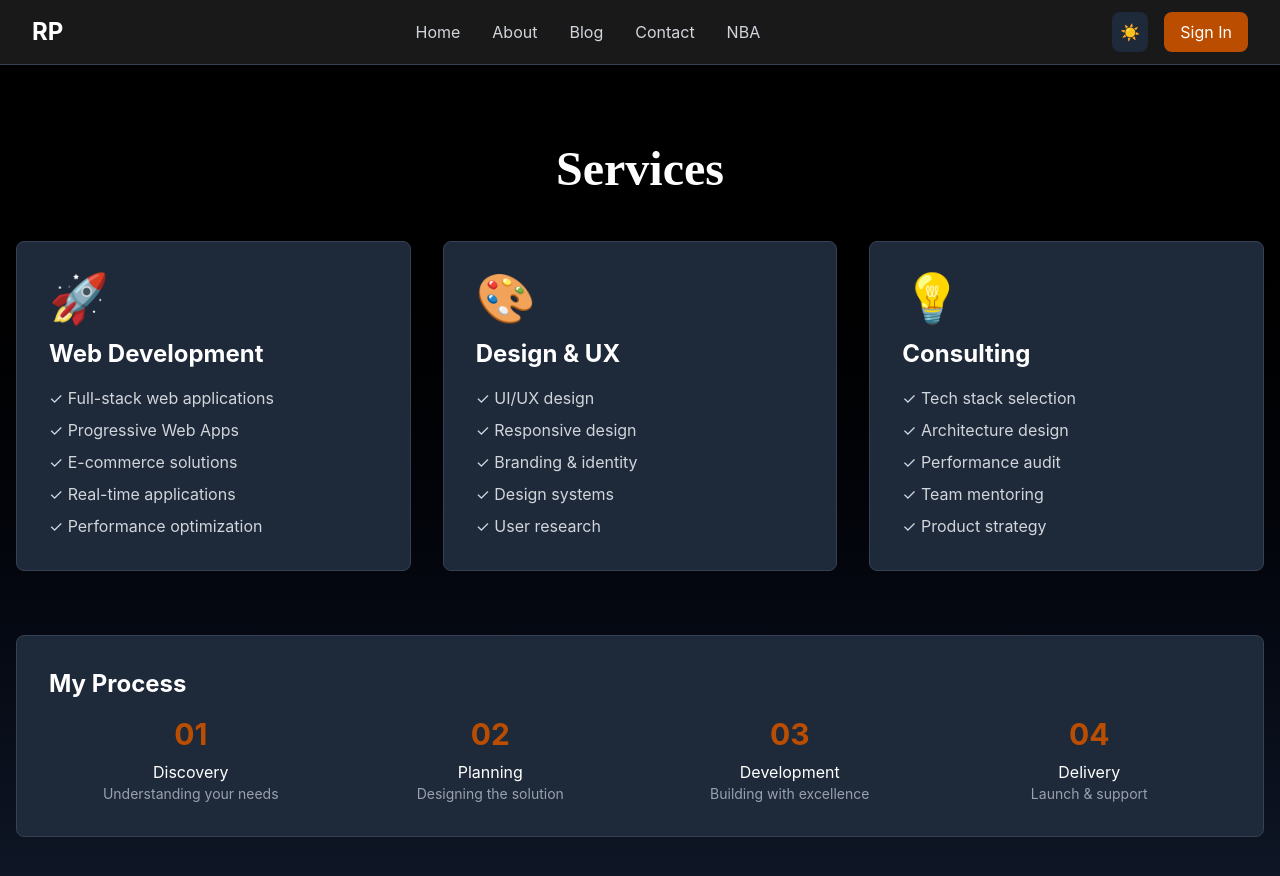
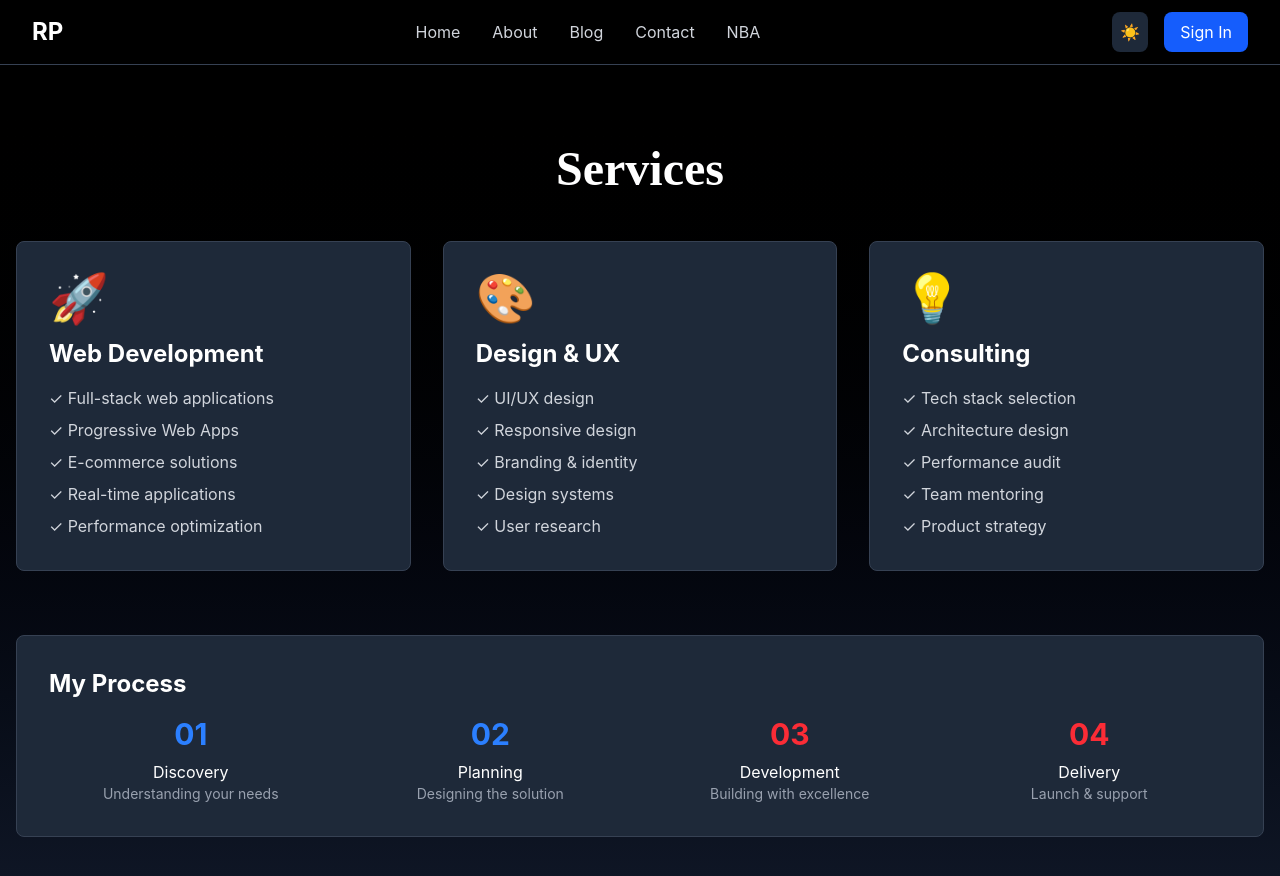
Before and after one commit to RohilParuchuri/Rohilp, a Next.js app: page /services in a window 1280 px wide. Shown: the top 876 px of the page. Built offline with nearby package versions, Linux system fonts and the light colour scheme; no server answers.

Commit message:
Force dark mode and change colors to black with blue/red accents, make name white

```diff
--- a/src/app/blog/page.tsx
+++ b/src/app/blog/page.tsx
@@ -54,7 +54,7 @@ export default function Blog() {
           {stories.map((story) => (
             <article
               key={story.title}
-              className="bg-gray-800 p-8 rounded-lg border border-gray-700 hover:border-amber-600/70 transition"
+              className="bg-gray-800 p-8 rounded-lg border border-gray-700 hover:border-blue-500/70 transition"
             >
               <div className="flex items-center justify-between flex-wrap gap-2 mb-3">
                 <p className="text-gray-400 text-sm">{story.date}</p>
@@ -62,7 +62,7 @@ export default function Blog() {
                   {story.tags.map((tag) => (
                     <span
                       key={tag}
-                      className="text-xs px-3 py-1 rounded-full bg-amber-700/15 text-amber-200 border border-amber-700/30"
+                      className="text-xs px-3 py-1 rounded-full bg-blue-500/15 text-blue-200 border border-blue-500/30"
                     >
                       {tag}
                     </span>
@@ -77,7 +77,7 @@ export default function Blog() {
                   <a
                     key={action.label}
                     href={action.href}
-                    className="px-4 py-2 rounded-lg bg-amber-700 hover:bg-amber-600 text-white text-sm transition"
+                    className="px-4 py-2 rounded-lg bg-blue-600 hover:bg-blue-500 text-white text-sm transition"
                   >
                     {action.label}
                   </a>
--- a/src/app/dashboard/page.tsx
+++ b/src/app/dashboard/page.tsx
@@ -138,16 +138,16 @@ export default function DashboardPage() {
             <p className="text-gray-300 text-sm mt-4">Member since today</p>
           </div>
 
-          <div className="bg-gray-800 p-8 rounded-lg border border-gray-700 hover:border-amber-600 transition">
+          <div className="bg-gray-800 p-8 rounded-lg border border-gray-700 hover:border-blue-500 transition">
             <h3 className="text-gray-400 text-sm mb-2">Quick Links</h3>
             <div className="space-y-2 mt-4">
-              <Link href="/" className="block text-amber-300 hover:text-amber-200 text-sm transition">
+              <Link href="/" className="block text-blue-400 hover:text-blue-300 text-sm transition">
                 → Back to Home
               </Link>
-              <Link href="/about" className="block text-amber-300 hover:text-amber-200 text-sm transition">
+              <Link href="/about" className="block text-blue-400 hover:text-blue-300 text-sm transition">
                 → About Me
               </Link>
-              <Link href="/dashboard/volleyball" className="block text-amber-300 hover:text-amber-200 text-sm transition">
+              <Link href="/dashboard/volleyball" className="block text-blue-400 hover:text-blue-300 text-sm transition">
                 → Volleyball Challenge
               </Link>
             </div>
@@ -172,7 +172,7 @@ export default function DashboardPage() {
           </div>
         </div>
 
-        <div className="bg-gradient-to-r from-[#2a1f1a] via-[#1a1410] to-[#1f1410] p-8 rounded-2xl border border-amber-800/50 shadow-[0_20px_60px_-25px_rgba(180,83,9,0.45)] mb-4">
+        <div className="bg-gradient-to-r from-[#001a3d] via-[#0d0d0d] to-[#1a0000] p-8 rounded-2xl border border-blue-700/50 shadow-[0_20px_60px_-25px_rgba(37,99,235,0.45)] mb-4">
           <div className="flex justify-between items-center gap-4 flex-wrap mb-6">
             <div>
               <p className="text-xs uppercase tracking-[0.2em] text-indigo-300/70 mb-2">Curated Weekly</p>
--- a/src/app/globals.css
+++ b/src/app/globals.css
@@ -6,19 +6,12 @@
   --foreground: #ffffff;
 }
 
-@media (prefers-color-scheme: light) {
-  :root {
-    --background: #ffffff;
-    --foreground: #000000;
-  }
-}
-
 html {
   color-scheme: dark;
 }
 
 html.light {
-  color-scheme: light;
+  color-scheme: dark;
 }
 
 body {
@@ -48,8 +41,8 @@ body {
 }
 
 .light {
-  background: #ffffff;
-  color: #000000;
+  background: #000000;
+  color: #ffffff;
 }
 
 /* Smooth transitions */
--- a/src/app/services/page.tsx
+++ b/src/app/services/page.tsx
@@ -7,7 +7,7 @@ export default function Services() {
         </h1>
 
         <div className="grid md:grid-cols-3 gap-8 mb-16">
-          <div className="bg-gray-800 p-8 rounded-lg border border-gray-700 hover:border-amber-600 transition">
+          <div className="bg-gray-800 p-8 rounded-lg border border-gray-700 hover:border-blue-500 transition">
             <div className="text-5xl mb-4">🚀</div>
             <h3 className="text-2xl font-bold text-white mb-4">Web Development</h3>
             <ul className="text-gray-300 space-y-2">
@@ -19,7 +19,7 @@ export default function Services() {
             </ul>
           </div>
 
-          <div className="bg-gray-800 p-8 rounded-lg border border-gray-700 hover:border-amber-600 transition">
+          <div className="bg-gray-800 p-8 rounded-lg border border-gray-700 hover:border-blue-500 transition">
             <div className="text-5xl mb-4">🎨</div>
             <h3 className="text-2xl font-bold text-white mb-4">Design & UX</h3>
             <ul className="text-gray-300 space-y-2">
@@ -31,7 +31,7 @@ export default function Services() {
             </ul>
           </div>
 
-          <div className="bg-gray-800 p-8 rounded-lg border border-gray-700 hover:border-amber-600 transition">
+          <div className="bg-gray-800 p-8 rounded-lg border border-gray-700 hover:border-blue-500 transition">
             <div className="text-5xl mb-4">💡</div>
             <h3 className="text-2xl font-bold text-white mb-4">Consulting</h3>
             <ul className="text-gray-300 space-y-2">
@@ -48,22 +48,22 @@ export default function Services() {
           <h2 className="text-2xl font-bold text-white mb-4">My Process</h2>
           <div className="grid md:grid-cols-4 gap-4">
             <div className="text-center">
-              <div className="text-3xl font-bold text-amber-700 mb-2">01</div>
+              <div className="text-3xl font-bold text-blue-500 mb-2">01</div>
               <p className="text-white">Discovery</p>
               <p className="text-gray-400 text-sm">Understanding your needs</p>
             </div>
             <div className="text-center">
-              <div className="text-3xl font-bold text-amber-700 mb-2">02</div>
+              <div className="text-3xl font-bold text-blue-500 mb-2">02</div>
               <p className="text-white">Planning</p>
               <p className="text-gray-400 text-sm">Designing the solution</p>
             </div>
             <div className="text-center">
-              <div className="text-3xl font-bold text-amber-700 mb-2">03</div>
+              <div className="text-3xl font-bold text-red-500 mb-2">03</div>
               <p className="text-white">Development</p>
               <p className="text-gray-400 text-sm">Building with excellence</p>
             </div>
             <div className="text-center">
-              <div className="text-3xl font-bold text-amber-700 mb-2">04</div>
+              <div className="text-3xl font-bold text-red-500 mb-2">04</div>
               <p className="text-white">Delivery</p>
               <p className="text-gray-400 text-sm">Launch & support</p>
             </div>
--- a/src/components/Navbar.tsx
+++ b/src/components/Navbar.tsx
@@ -65,7 +65,7 @@ export default function Navbar() {
             ) : (
               <Link
                 href="/signin"
-                className="px-4 py-2 bg-amber-700 hover:bg-amber-600 text-white rounded-lg transition"
+                className="px-4 py-2 bg-blue-600 hover:bg-blue-500 text-white rounded-lg transition"
               >
                 Sign In
               </Link>
--- a/src/components/VolleyballCatchGame.tsx
+++ b/src/components/VolleyballCatchGame.tsx
@@ -129,7 +129,7 @@ export default function VolleyballGame({ onGameEnd, userEmail }: VolleyballGameP
       )}
 
       {gameActive && (
-        <div className="relative bg-gradient-to-br from-stone-800 to-amber-900 rounded-lg h-96 overflow-hidden cursor-crosshair">
+        <div className="relative bg-gradient-to-br from-blue-950 to-red-950 rounded-lg h-96 overflow-hidden cursor-crosshair">
           {volleyballs.map((vb) => (
             <button
               key={vb.id}
```
Also changed, not shown: src/app/about/page.tsx (+4 -4 lines), src/app/page.tsx (+9 -9 lines).
